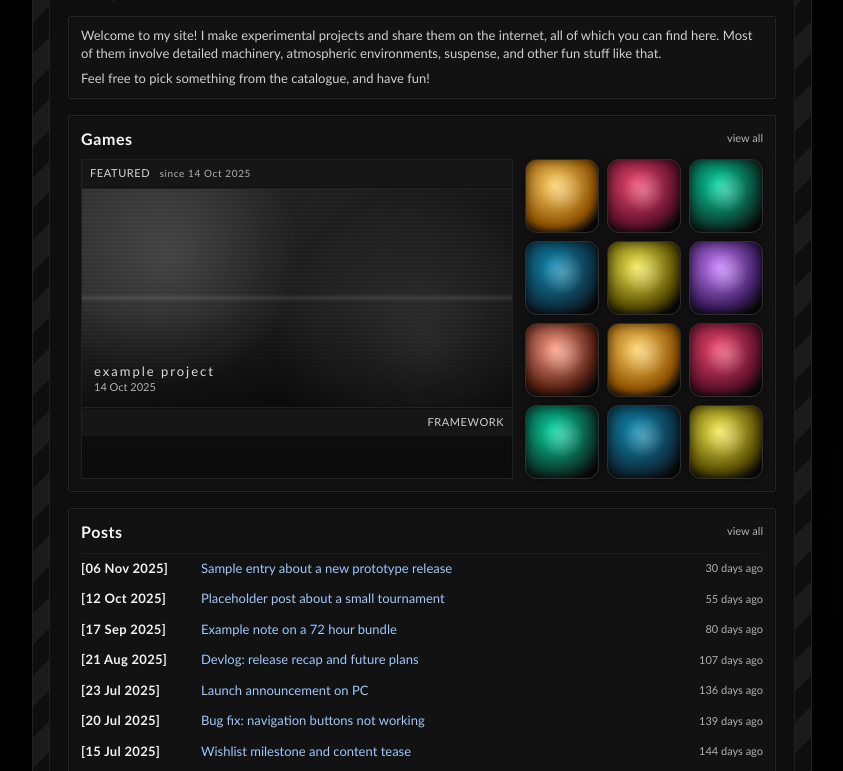
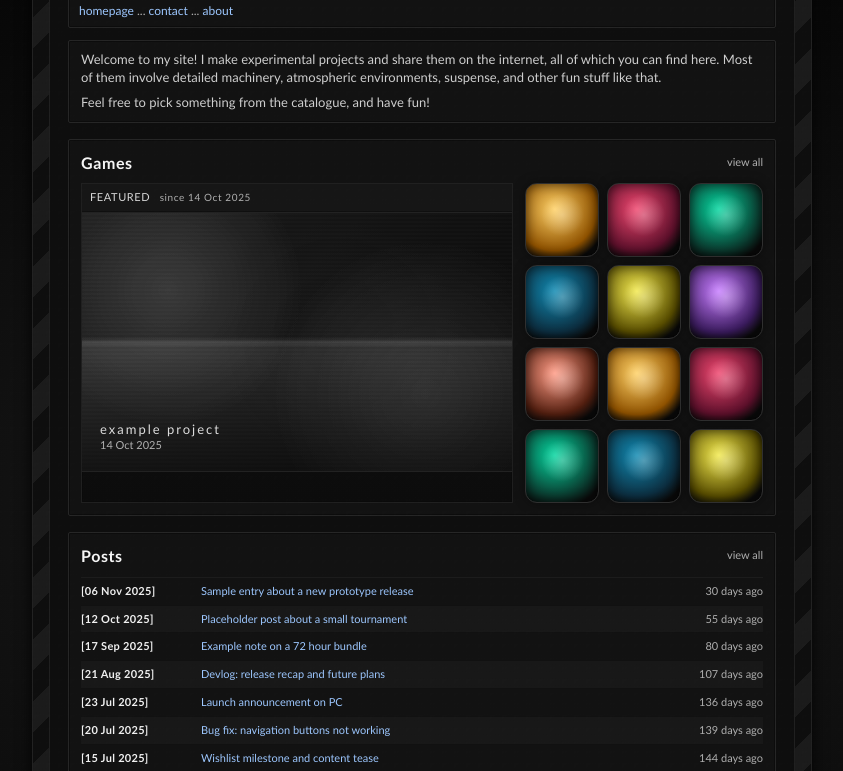
Before and after one commit to frinky04/FrinkyWebsiteV2, a plain HTML site: page index.html in a window 1280 px wide. Shown: the part 77-848 px from the top of the page, without its empty margins (218-1061 px from the left). Drawn offline with Linux system fonts and the light colour scheme.

Commit message:
worked further on visuals

```diff
--- a/index.html
+++ b/index.html
@@ -9,16 +9,21 @@
 <body>
   <div class="page">
     <div class="frame">
-      <div class="inner">
+      <div class="inner" id="top">
         <header class="top">
           <div>
             <div class="title">Finn Rawlings</div>
-            <div class="nav">homepage ... contact ... about ... discord</div>
           </div>
           <div class="year">© 2023</div>
         </header>
 
-        <section class="intro">
+        <section class="nav-box">
+          <div class="nav">
+            <a href="index.html#top">homepage</a> ... <a href="contact.html">contact</a> ... <a href="about.html">about</a>
+          </div>
+        </section>
+
+        <section class="intro" id="home">
           <p>
             Welcome to my site! I make experimental projects and share them on the internet, all of which you can
             find here. Most of them involve detailed machinery, atmospheric environments,
@@ -44,7 +49,6 @@
                   <div class="feature-date">14 Oct 2025</div>
                 </div>
               </div>
-              <div class="feature-footer">FRAMEWORK</div>
             </div>
             <div class="item-grid" aria-label="catalogue items">
               <div class="item"></div>
@@ -69,7 +73,6 @@
             <a href="#" class="view-all">view all</a>
           </div>
           <ul class="list" id="registry-list"></ul>
-          <a href="#" class="more-link">... load older</a>
         </section>
 
         <section class="section experience">
--- a/styles.css
+++ b/styles.css
@@ -43,7 +43,27 @@ a:hover {
   justify-content: center;
   align-items: stretch;
   padding: 0 12px;
-  background: radial-gradient(ellipse at center, rgba(40, 40, 40, 0.15) 0%, rgba(0, 0, 0, 0.7) 45%, rgba(0, 0, 0, 0.9) 70%);
+  position: relative;
+  background: radial-gradient(ellipse at center,
+    rgba(40, 40, 40, 0.2) 0%,
+    rgba(24, 24, 24, 0.65) 45%,
+    rgba(12, 12, 12, 0.82) 65%,
+    rgba(0, 0, 0, 0.95) 100%);
+  overflow: hidden;
+}
+
+.page::before {
+  content: "";
+  position: absolute;
+  inset: 0;
+  pointer-events: none;
+  background-image:
+    linear-gradient(90deg, rgba(255, 255, 255, 0.04) 0, rgba(255, 255, 255, 0.01) 100%),
+    linear-gradient(0deg, rgba(0, 0, 0, 0.08) 0, rgba(0, 0, 0, 0.02) 100%),
+    linear-gradient(135deg, rgba(255, 255, 255, 0.03) 25%, transparent 25%, transparent 50%, rgba(0, 0, 0, 0.05) 50%, rgba(0, 0, 0, 0.05) 75%, transparent 75%, transparent);
+  background-size: 3px 3px, 7px 7px, 12px 12px;
+  mix-blend-mode: overlay;
+  opacity: 0.38;
 }
 
 .frame {
@@ -69,7 +89,7 @@ a:hover {
   align-items: flex-start;
   justify-content: space-between;
   gap: 8px;
-  margin-bottom: 14px;
+  margin-bottom: 8px;
 }
 
 .title {
@@ -79,15 +99,25 @@ a:hover {
   text-shadow: 0 0 4px rgba(255, 255, 255, 0.1);
 }
 
+.year {
+  color: var(--muted);
+  font-size: 11px;
+  margin-top: 2px;
+}
+
 .nav {
   color: var(--muted);
   font-size: 12px;
 }
 
-.year {
-  color: var(--muted);
-  font-size: 11px;
-  margin-top: 2px;
+.nav-box {
+  background: var(--panel);
+  border: 1px solid #262626;
+  padding: 8px 10px;
+  border-radius: 2px;
+  color: #cfcfcf;
+  margin-bottom: 12px;
+  box-shadow: inset 0 0 0 1px #0c0c0c;
 }
 
 /* Badges */
@@ -221,8 +251,11 @@ a:hover {
 
 .feature-window {
   position: relative;
-  height: 220px;
-  background: linear-gradient(135deg, #2c2c2c, #0a0a0a);
+  height: 260px;
+  background:
+    radial-gradient(circle at 60% 50%, rgba(50, 50, 50, 0.18), transparent 42%),
+    linear-gradient(0deg, rgba(255, 255, 255, 0.05) 49%, rgba(0, 0, 0, 0.35) 51%),
+    linear-gradient(135deg, #2c2c2c, #0a0a0a);
   border-top: 1px solid #222;
   border-bottom: 1px solid #222;
   overflow: hidden;
@@ -254,7 +287,7 @@ a:hover {
   display: flex;
   flex-direction: column;
   justify-content: flex-end;
-  padding: 12px;
+  padding: 18px;
   background: linear-gradient(180deg, transparent 55%, rgba(0, 0, 0, 0.55));
 }
 
@@ -266,13 +299,6 @@ a:hover {
 .feature-date {
   font-size: 11px;
   color: var(--muted);
-}
-
-.feature-footer {
-  text-align: right;
-  border-top: 1px solid #0f0f0f;
-  border-bottom: 0;
-  color: #cfcfcf;
 }
 
 .item-grid {
@@ -313,18 +339,23 @@ a:hover {
   align-items: center;
   padding: 6px 0;
   border-bottom: 1px solid #111;
-  font-size: 13px;
+  font-size: 11px;
+}
+
+.list li:nth-child(even) {
+  background: rgba(255, 255, 255, 0.025);
 }
 
 .list .date {
   color: #f1f1f1;
   font-weight: 700;
   letter-spacing: 0.3px;
+  font-size: 11px;
 }
 
 .list .link {
   color: #9ec8ff;
-  font-size: 13px;
+  font-size: 11px;
 }
 
 .list .meta {
@@ -338,6 +369,12 @@ a:hover {
   margin-top: 6px;
   font-size: 11px;
   color: var(--muted);
+}
+
+.body-text {
+  color: #d8d8d8;
+  font-size: 13px;
+  margin: 0;
 }
 
 @media (max-width: 640px) {
```
Also changed, not shown: about.html (added, +42 -0 lines), contact.html (added, +42 -0 lines), 1.png (added).
